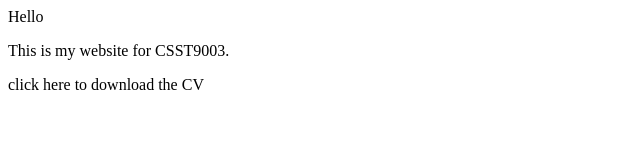
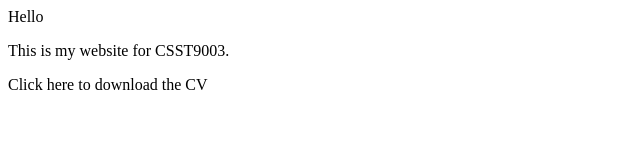
Before and after one commit to GALA-X-Y/GALA-X-Y.github.io, a plain HTML site: page index.html in a window 1280 px wide. Shown: the full height of the page, 0-640 px from the left. Drawn offline with Linux system fonts and the light colour scheme.

Commit message:
Update index.html

```diff
--- a/index.html
+++ b/index.html
@@ -1,4 +1,4 @@
 <p>Hello</p>
 <p>This is my website for CSST9003.</p>
 
-<a herf="CV.pdf" >click here to download the CV</a>
+<a herf="CV.pdf">Click here to download the CV</a>
```
